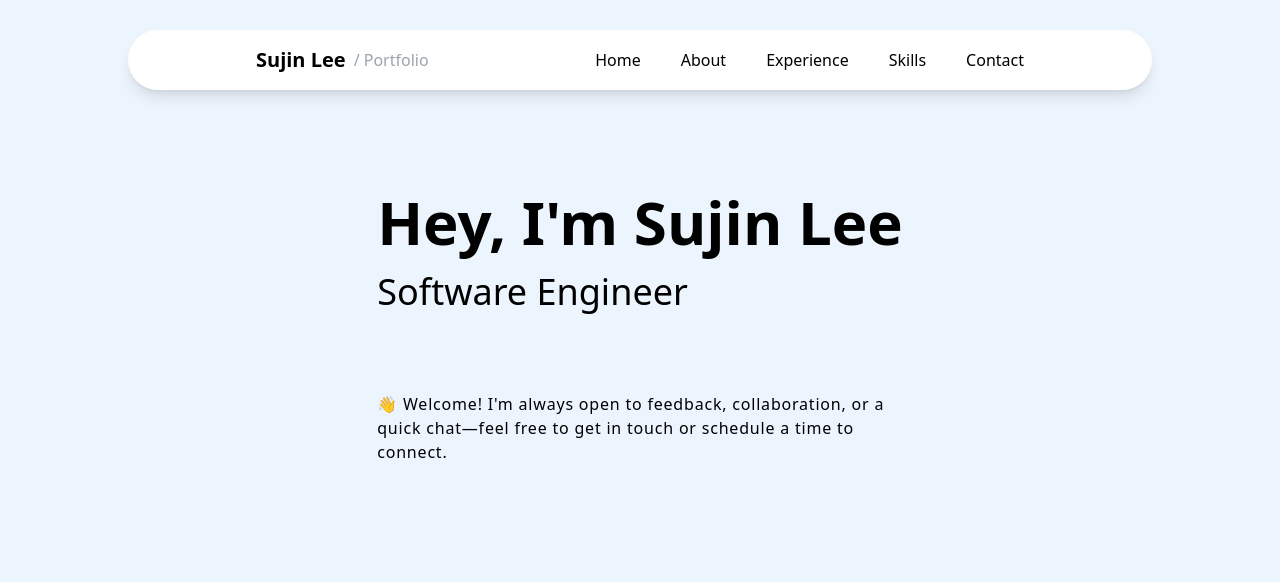
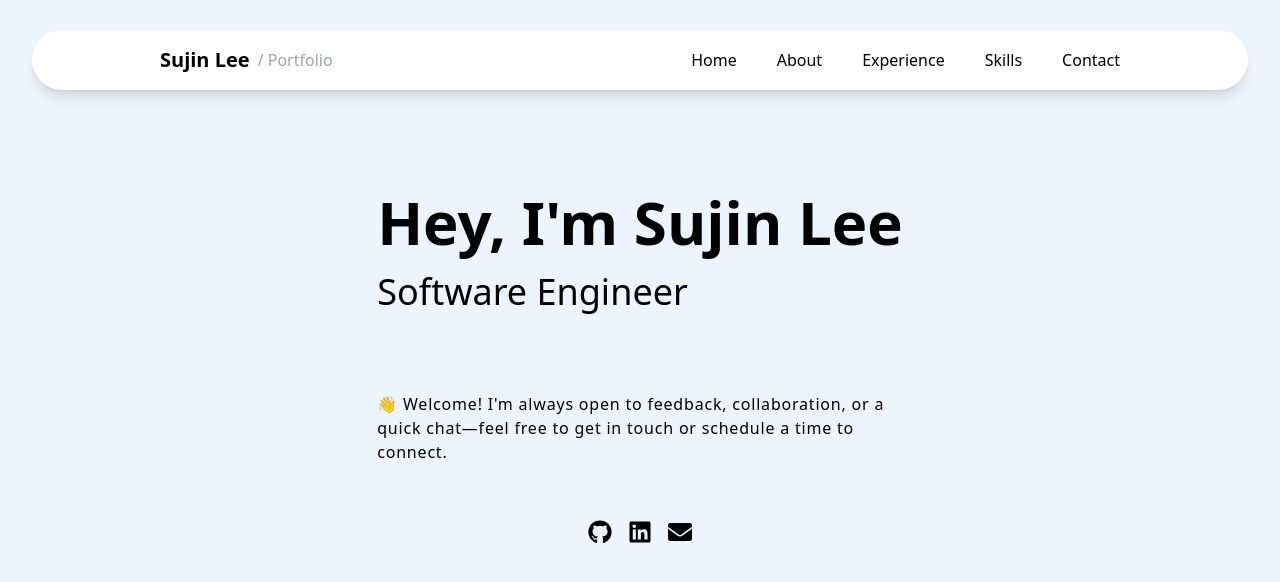
Before and after one commit to lsj0232191/sujin-lee, a Next.js app: page / in a window 1280 px wide. Shown: the top 582 px of the page. Built offline with nearby package versions, Linux system fonts and the light colour scheme.

Commit message:
feat: socials created

```diff
--- a/components/Hero.tsx
+++ b/components/Hero.tsx
@@ -1,14 +1,15 @@
 import React from "react";
-
+import Socials from "./Socials";
 const Hero = () => {
   return (
     <div className="h-screen w-screen bg-background">
         <div className="flex flex-col items-center justify-center">
-            <div className="flex flex-col items-start justify-center">
+            <div className="flex flex-col items-start justify-center px-4">
                 <h1 className="text-6xl font-bold pt-20 pb-5">Hey, I'm Sujin Lee</h1>
                 <p className="text-4xl font-light pb-20">Software Engineer</p>
                 <p className="md:tracking-wider mb-4 max-w-lg font-light">👋 Welcome! I'm always open to feedback, collaboration, or a quick chat—feel free to get in touch or schedule a time to connect.</p>
             </div>
+            <Socials containerClassName="pt-10"/>
         </div>
     </div>
   );
--- a/components/Narvar.tsx
+++ b/components/Narvar.tsx
@@ -4,7 +4,7 @@ const Navbar = () => {
     return (
         <div className="w-full h-56 px-4 sm:px-8 bg-background flex items-center justify-center pt-20">
             <nav className="w-full flex justify-center pt-10">
-                <div className="bg-white rounded-full shadow-lg flex flex-col sm:flex-row items-center justify-between px-4 sm:px-8 md:px-16 lg:px-24 xl:px-32 py-4 max-w-5xl w-full">
+                <div className="bg-white rounded-full shadow-lg flex flex-col sm:flex-row items-center justify-between px-2 sm:px-4 md:px-16 lg:px-24 xl:px-32 py-4 max-w-7xl w-full">
                     <div className="flex items-center space-x-2 mb-2 sm:mb-0">
                         <span className="font-bold text-xl">Sujin Lee</span>
                         <span className="text-gray-400">/ Portfolio</span>
--- /dev/null
+++ b/components/Socials.tsx
@@ -0,0 +1,36 @@
+import Link from "next/link";
+import React from "react";
+import { FaGithub, FaLinkedin, FaEnvelope } from "react-icons/fa";
+
+interface SocialsProps {
+    containerClassName?: string;
+}
+
+const socialLinks = [
+    {
+        href: "https://github.com/lsj0232191",
+        icon: <FaGithub size={24}/>
+    },
+    {
+        href: "https://www.linkedin.com/in/sujin-lee-6a0766258/",
+        icon: <FaLinkedin size={24}/>
+    },
+    {
+        href: "mailto:lsj0232191@gmail.com",
+        icon: <FaEnvelope size={24}/>
+    }
+]
+
+const Socials: React.FC<SocialsProps> = ({ containerClassName = "" }) => {
+    return (
+        <div className={`flex flex-row gap-4 ${containerClassName}`}>
+            {socialLinks.map((link) => (
+                <Link href={link.href} target="_blank" rel="noopener noreferrer">
+                    {link.icon}
+                </Link>
+            ))}
+        </div>
+    );
+};
+
+export default Socials;
```
Also changed, not shown: package.json (+6 -5 lines), 1 other file (tests, documents, lock files or other folders).
